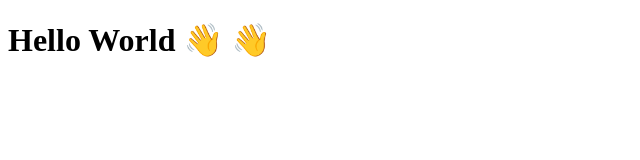
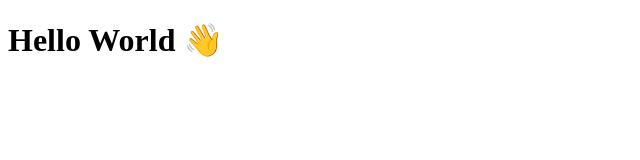
Before and after one commit to jimthoburn/render-test, a plain HTML site: page index.html in a window 1280 px wide. Shown: the full height of the page, 0-640 px from the left. Drawn offline with Linux system fonts and the light colour scheme.

Commit message:
Update index.html

```diff
--- a/index.html
+++ b/index.html
@@ -5,6 +5,6 @@
   <title>Hello World</title>
 </head>
 <body>
-  <h1>Hello World 👋 👋</h1>
+  <h1>Hello World 👋</h1>
 </body>
 </html>
```
